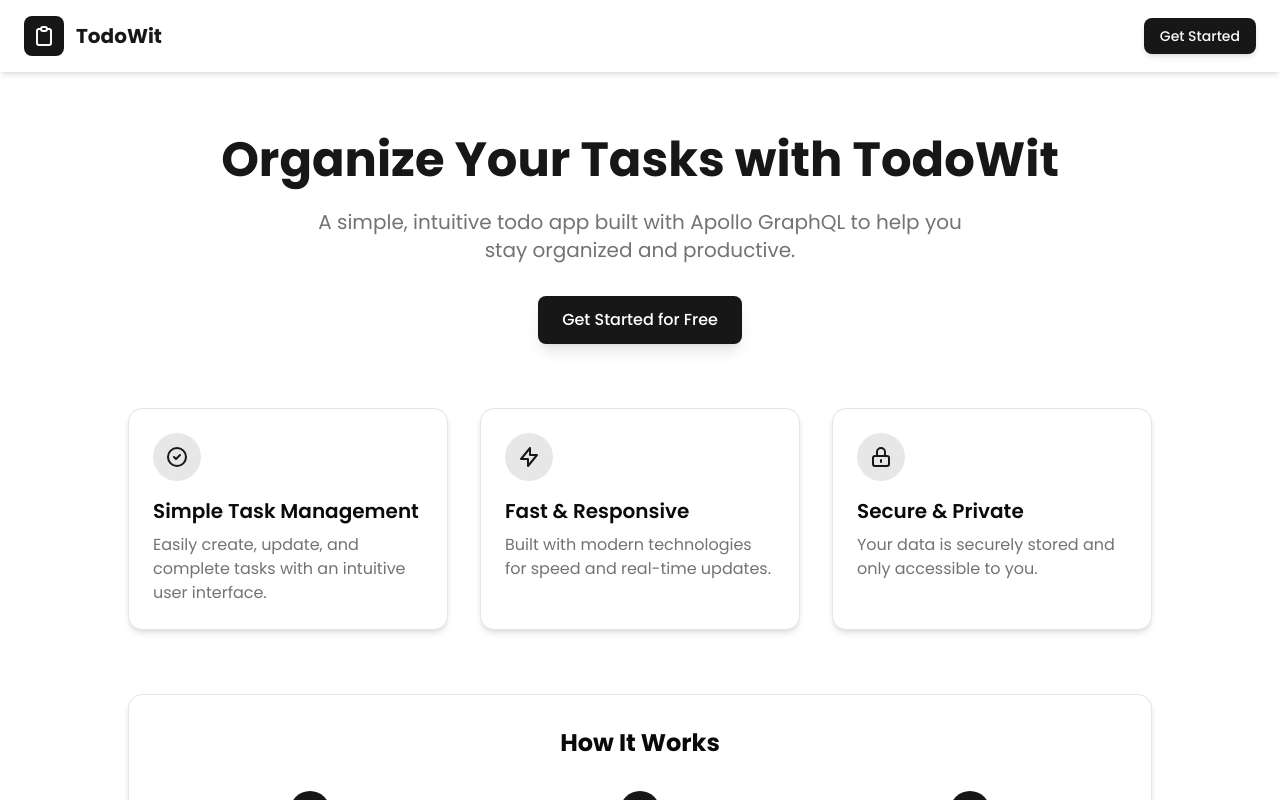
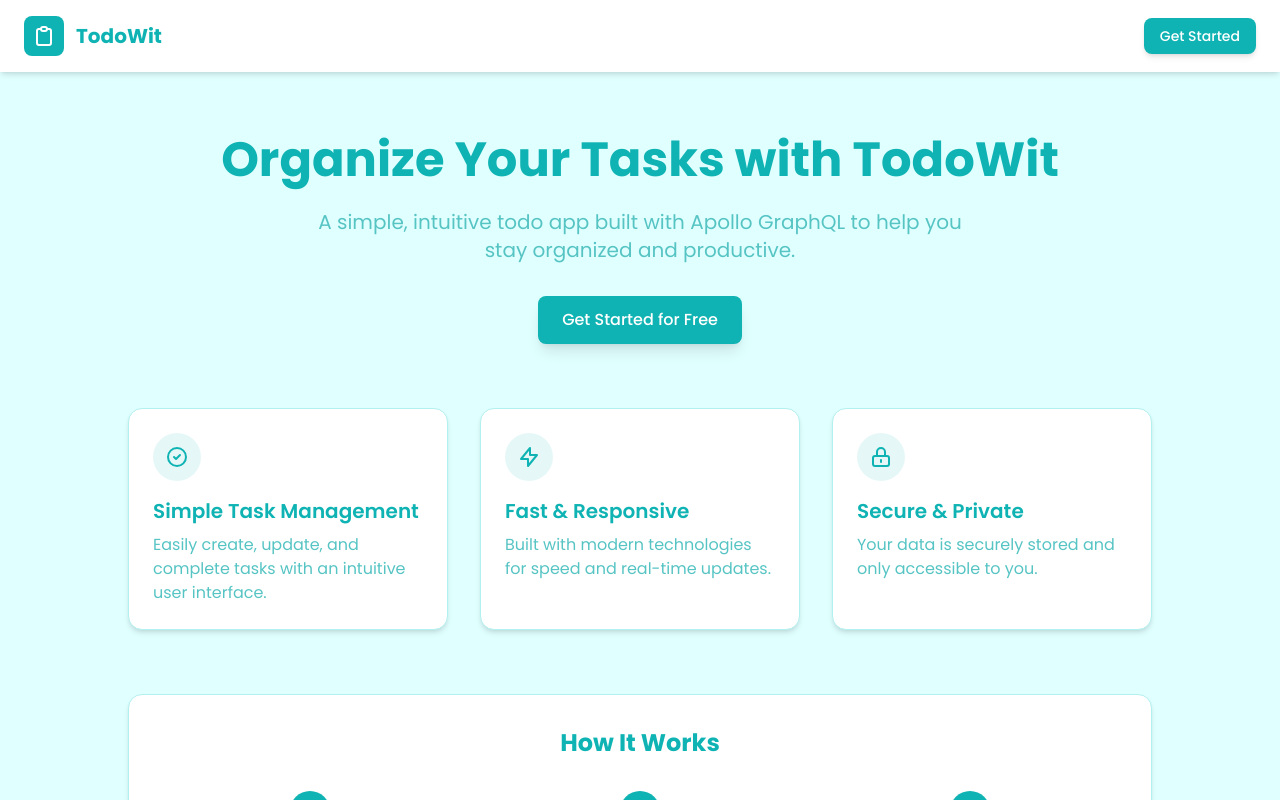
Before and after one commit to zenoshubh/todo-graphql, a React (Vite) app in the folder client/: page / in a window 1280 px wide. Shown: the top 800 px of the page. Built offline with nearby package versions, Linux system fonts and the light colour scheme.

Commit message:
style: update index.css

```diff
--- a/client/src/index.css
+++ b/client/src/index.css
@@ -44,71 +44,71 @@
 
 :root {
   --radius: 0.625rem;
-  --background: oklch(1 0 0);
-  --foreground: oklch(0.145 0 0);
-  --card: oklch(1 0 0);
-  --card-foreground: oklch(0.145 0 0);
-  --popover: oklch(1 0 0);
-  --popover-foreground: oklch(0.145 0 0);
-  --primary: oklch(0.205 0 0);
-  --primary-foreground: oklch(0.985 0 0);
-  --secondary: oklch(0.97 0 0);
-  --secondary-foreground: oklch(0.205 0 0);
-  --muted: oklch(0.97 0 0);
-  --muted-foreground: oklch(0.556 0 0);
-  --accent: oklch(0.97 0 0);
-  --accent-foreground: oklch(0.205 0 0);
-  --destructive: oklch(0.577 0.245 27.325);
-  --border: oklch(0.922 0 0);
-  --input: oklch(0.922 0 0);
-  --ring: oklch(0.708 0 0);
-  --chart-1: oklch(0.646 0.222 41.116);
-  --chart-2: oklch(0.6 0.118 184.704);
-  --chart-3: oklch(0.398 0.07 227.392);
-  --chart-4: oklch(0.828 0.189 84.429);
-  --chart-5: oklch(0.769 0.188 70.08);
-  --sidebar: oklch(0.985 0 0);
-  --sidebar-foreground: oklch(0.145 0 0);
-  --sidebar-primary: oklch(0.205 0 0);
-  --sidebar-primary-foreground: oklch(0.985 0 0);
-  --sidebar-accent: oklch(0.97 0 0);
-  --sidebar-accent-foreground: oklch(0.205 0 0);
-  --sidebar-border: oklch(0.922 0 0);
-  --sidebar-ring: oklch(0.708 0 0);
+  --background: #e0ffff;
+  --foreground: #0FB3B3;
+  --card: #fff;
+  --card-foreground: #0FB3B3;
+  --popover: #fff;
+  --popover-foreground: #0FB3B3;
+  --primary: #0FB3B3;
+  --primary-foreground: #fff;
+  --secondary: #B3F0F0;
+  --secondary-foreground: #0FB3B3;
+  --muted: #e6fcfc;
+  --muted-foreground: #57C4C4;
+  --accent: #B3F0F0;
+  --accent-foreground: #0FB3B3;
+  --destructive: #ff5555;
+  --border: #B3F0F0;
+  --input: #d6f7f7;
+  --ring: #0FB3B3;
+  --chart-1: #0FB3B3;
+  --chart-2: #57C4C4;
+  --chart-3: #B3F0F0;
+  --chart-4: #16918F;
+  --chart-5: #0A7C7C;
+  --sidebar: #fff;
+  --sidebar-foreground: #0FB3B3;
+  --sidebar-primary: #0FB3B3;
+  --sidebar-primary-foreground: #fff;
+  --sidebar-accent: #B3F0F0;
+  --sidebar-accent-foreground: #0FB3B3;
+  --sidebar-border: #B3F0F0;
+  --sidebar-ring: #0FB3B3;
 }
 
 .dark {
-  --background: oklch(0.145 0 0);
-  --foreground: oklch(0.985 0 0);
-  --card: oklch(0.205 0 0);
-  --card-foreground: oklch(0.985 0 0);
-  --popover: oklch(0.205 0 0);
-  --popover-foreground: oklch(0.985 0 0);
-  --primary: oklch(0.922 0 0);
-  --primary-foreground: oklch(0.205 0 0);
-  --secondary: oklch(0.269 0 0);
-  --secondary-foreground: oklch(0.985 0 0);
-  --muted: oklch(0.269 0 0);
-  --muted-foreground: oklch(0.708 0 0);
-  --accent: oklch(0.269 0 0);
-  --accent-foreground: oklch(0.985 0 0);
-  --destructive: oklch(0.704 0.191 22.216);
-  --border: oklch(1 0 0 / 10%);
-  --input: oklch(1 0 0 / 15%);
-  --ring: oklch(0.556 0 0);
-  --chart-1: oklch(0.488 0.243 264.376);
-  --chart-2: oklch(0.696 0.17 162.48);
-  --chart-3: oklch(0.769 0.188 70.08);
-  --chart-4: oklch(0.627 0.265 303.9);
-  --chart-5: oklch(0.645 0.246 16.439);
-  --sidebar: oklch(0.205 0 0);
-  --sidebar-foreground: oklch(0.985 0 0);
-  --sidebar-primary: oklch(0.488 0.243 264.376);
-  --sidebar-primary-foreground: oklch(0.985 0 0);
-  --sidebar-accent: oklch(0.269 0 0);
-  --sidebar-accent-foreground: oklch(0.985 0 0);
-  --sidebar-border: oklch(1 0 0 / 10%);
-  --sidebar-ring: oklch(0.556 0 0);
+  --background: #0A7C7C;
+  --foreground: #e0ffff;
+  --card: #0FB3B3;
+  --card-foreground: #fff;
+  --popover: #0FB3B3;
+  --popover-foreground: #fff;
+  --primary: #B3F0F0;
+  --primary-foreground: #0A7C7C;
+  --secondary: #16918F;
+  --secondary-foreground: #fff;
+  --muted: #16918F;
+  --muted-foreground: #B3F0F0;
+  --accent: #16918F;
+  --accent-foreground: #fff;
+  --destructive: #ff7070;
+  --border: rgba(179, 240, 240, 0.2);
+  --input: rgba(179, 240, 240, 0.2);
+  --ring: #B3F0F0;
+  --chart-1: #B3F0F0;
+  --chart-2: #57C4C4;
+  --chart-3: #16918F;
+  --chart-4: #0FB3B3;
+  --chart-5: #0A7C7C;
+  --sidebar: #0FB3B3;
+  --sidebar-foreground: #fff;
+  --sidebar-primary: #B3F0F0;
+  --sidebar-primary-foreground: #0A7C7C;
+  --sidebar-accent: #16918F;
+  --sidebar-accent-foreground: #fff;
+  --sidebar-border: rgba(179, 240, 240, 0.2);
+  --sidebar-ring: #B3F0F0;
 }
 
 @layer base {
@@ -123,3 +123,29 @@
 body {
   font-family: "Poppins", sans-serif;
 }
+
+/* Custom Scrollbar */
+::-webkit-scrollbar {
+  width: 10px;
+  height: 10px;
+}
+
+::-webkit-scrollbar-track {
+  background: var(--background);
+}
+
+::-webkit-scrollbar-thumb {
+  background: var(--primary);
+  border-radius: var(--radius);
+  border: 2px solid var(--background);
+}
+
+::-webkit-scrollbar-thumb:hover {
+  background: var(--chart-4);
+}
+
+/* Custom selection color */
+::selection {
+  background-color: var(--primary);
+  color: var(--primary-foreground);
+}
```
